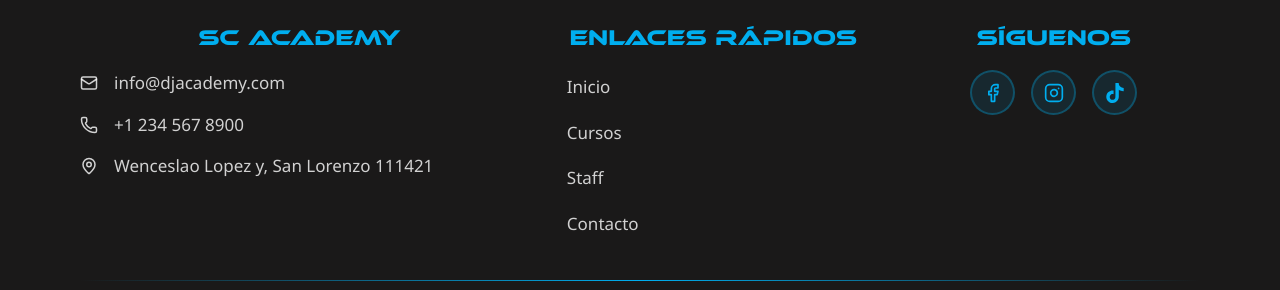
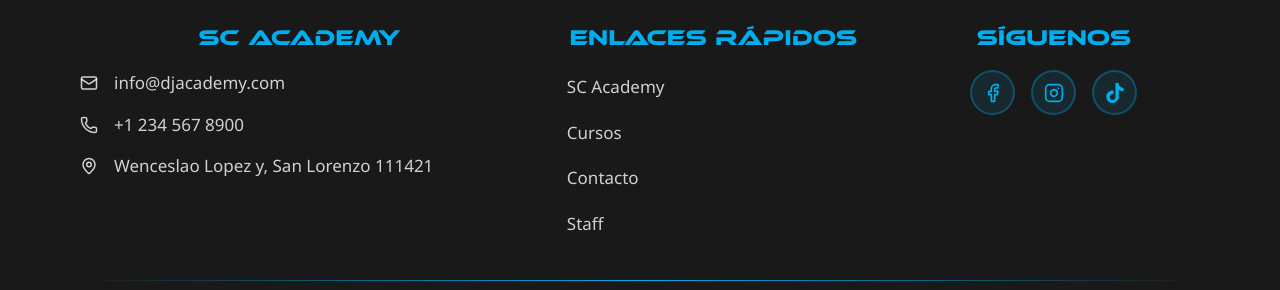
Before and after one commit to Gauss-seidel/SoundCraftV2, a React (Vite) app: page /scacademy/staff in a window 1280 px wide. Shown: the part 4109-4399 px from the top of the page. Built offline with nearby package versions, Linux system fonts and the light colour scheme.

Commit message:
modificaciones es hero de events

```diff
--- a/src/components/Footer.tsx
+++ b/src/components/Footer.tsx
@@ -39,7 +39,7 @@ export const Footer: React.FC<FooterProps> = ({
     { name: 'TikTok', icon: <SiTiktok size={20} />, url: 'https://www.tiktok.com/@soundcraftpy' },
   ],
   quickLinks = [
-    { label: 'Inicio', to: '/scacademy' },
+    { label: 'SC Academy', to: '/scacademy' },
     { label: 'Cursos', to: '/scacademy/cursos' },
     { label: 'Contacto', to: '/scacademy/contacto' },
     { label: 'Staff', to: '/scacademy/staff' },
--- a/src/pages/academy/scacademy.tsx
+++ b/src/pages/academy/scacademy.tsx
@@ -77,14 +77,7 @@ export default function ScAcademy() {
         </main>
 
         {/* Footer */}
-        <Footer
-          quickLinks={[
-            { label: "Inicio", to: "/" },
-            { label: "Cursos", to: "/scacademy/cursos" },
-            { label: "Staff", to: "/scacademy/staff" },
-            { label: "Contacto", to: "/scacademy/contacto" },
-          ]}
-        />
+        <Footer />
       </div>
     </div>
   )}
--- a/src/pages/academy/staff.tsx
+++ b/src/pages/academy/staff.tsx
@@ -31,14 +31,7 @@ export default function Staff() {
         </div>
       </section>
 
-      <Footer
-        quickLinks={[
-          { label: "Inicio", to: "/" },
-          { label: "Cursos", to: "/scacademy/cursos" },
-          { label: "Staff", to: "/scacademy/staff" },
-          { label: "Contacto", to: "/scacademy/contacto" },
-        ]}
-      />
+      <Footer />
     </>
   );
 }
--- a/src/pages/sceventos/scevents.tsx
+++ b/src/pages/sceventos/scevents.tsx
@@ -15,13 +15,12 @@ const ScEvents: React.FC = () =>  {
   useScrollTop();
   return (
     <>
-
     <div className="home">
     <Background />
       {/* Hero Banner */}
       <HeroEvent
-        title="Sonido Profesional para Tus Eventos"
-        subtitle="Equipos de audio de última generación y DJs expertos para hacer tu evento inolvidable."
+        title="SoundCraft Eventos"
+        subtitle="Alquiler de equipos de audio de última generación y DJs expertos para hacer tu evento inolvidable."
         primaryButtonText="Explorar Combos"
         secondaryButtonText="Ver DJs Disponibles"
         primaryLinkTo="/scevents/combos"
```
